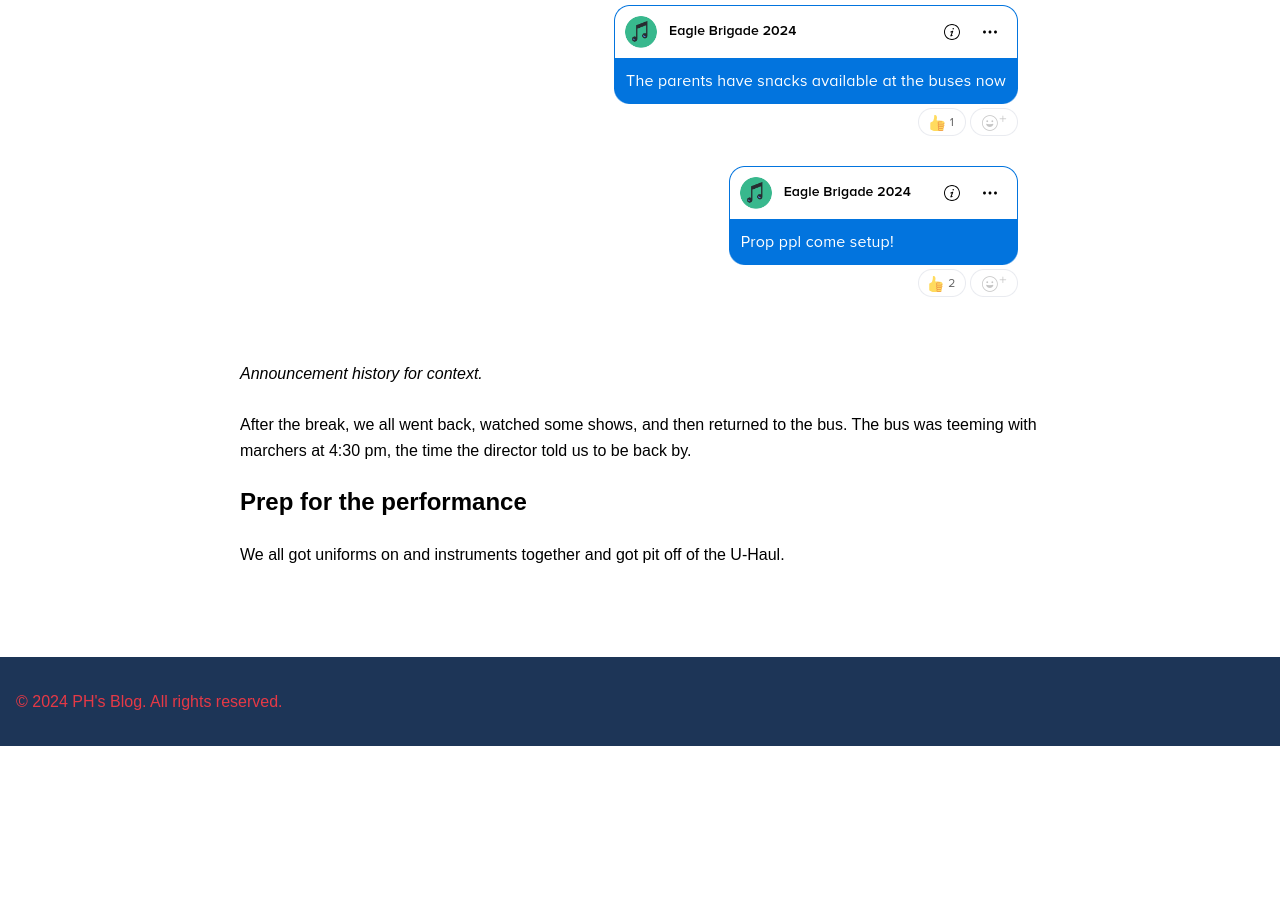
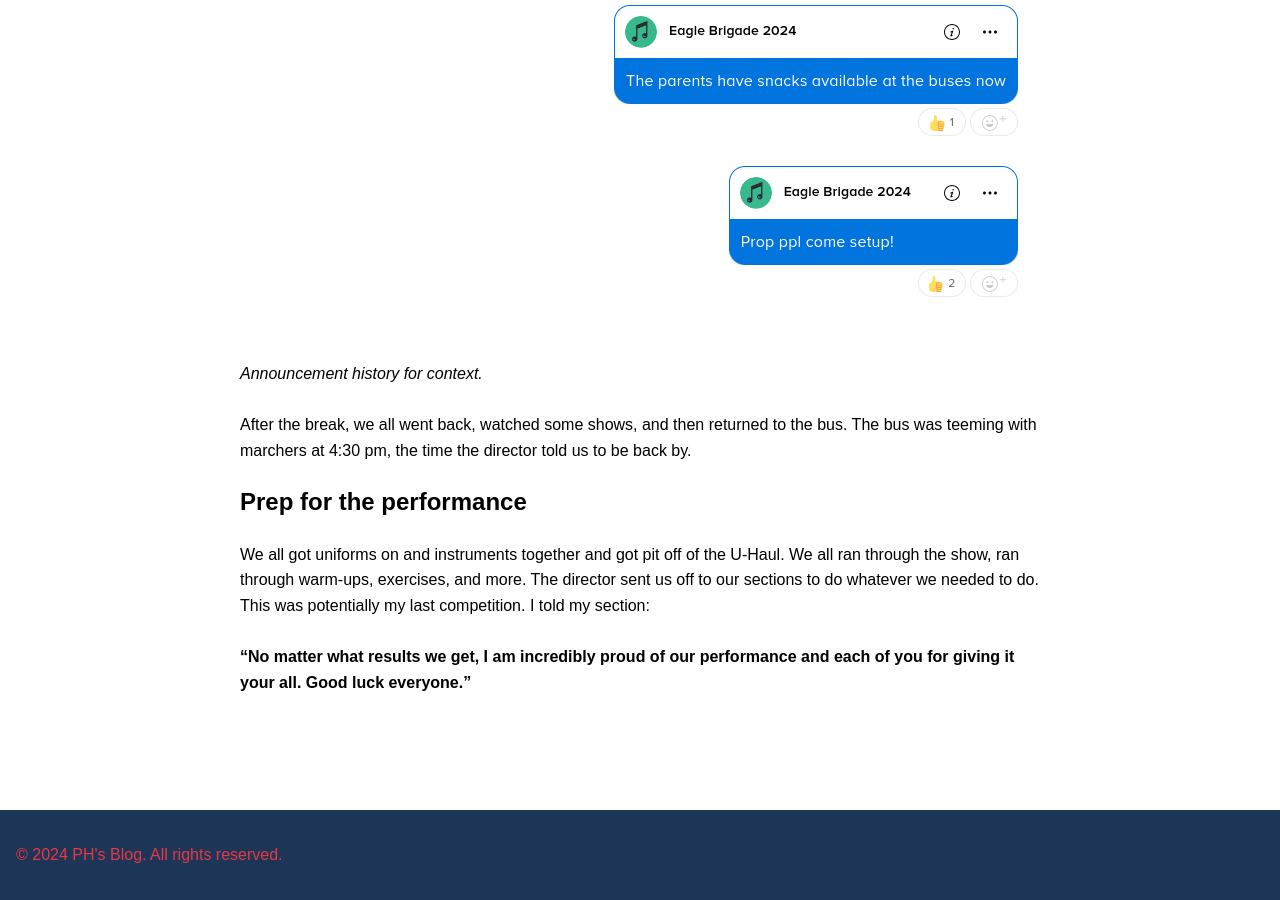
Before and after one commit to CaptainSapphire/PH-s-Blog, a Jekyll site: the page built from _posts/2024-11-21-Prelims.md, in a window 1280 px wide and 900 px high, scrolled down 1586 px. Built offline with Jekyll 4.4.1, drawn with Linux system fonts in a browser that asks for light colours; our own code applies the rules of GitHub Pages for plain Markdown files; before the commit the page ends 2332 px from its top, so only the background shows below that.

Commit message:
Update 2024-11-21-Prelims.md

```diff
--- a/_posts/2024-11-21-Prelims.md
+++ b/_posts/2024-11-21-Prelims.md
@@ -23,4 +23,5 @@ The entire band came over, but turns out a majority of them were there for the s
 After the break, we all went back, watched some shows, and then returned to the bus. The bus was teeming with marchers at 4:30 pm, the time the director told us to be back by.
 
 # Prep for the performance
-We all got uniforms on and instruments together and got pit off of the U-Haul.
+We all got uniforms on and instruments together and got pit off of the U-Haul. We all ran through the show, ran through warm-ups, exercises, and more. The director sent us off to our sections to do whatever we needed to do. This was potentially my last competition. I told my section: <br><br>
+**"No matter what results we get, I am incredibly proud of our performance and each of you for giving it your all. Good luck everyone."**<br><br>
```
